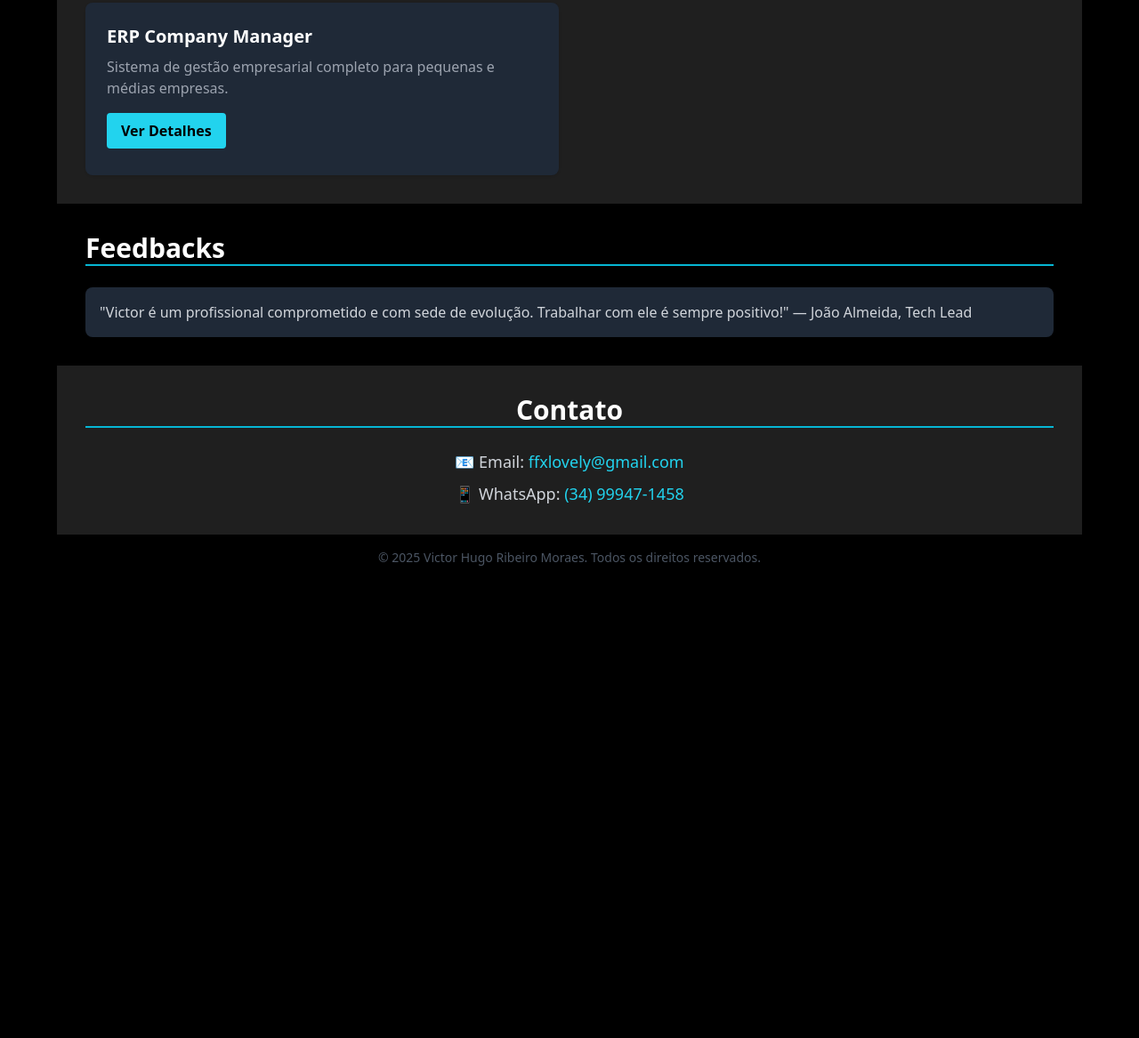
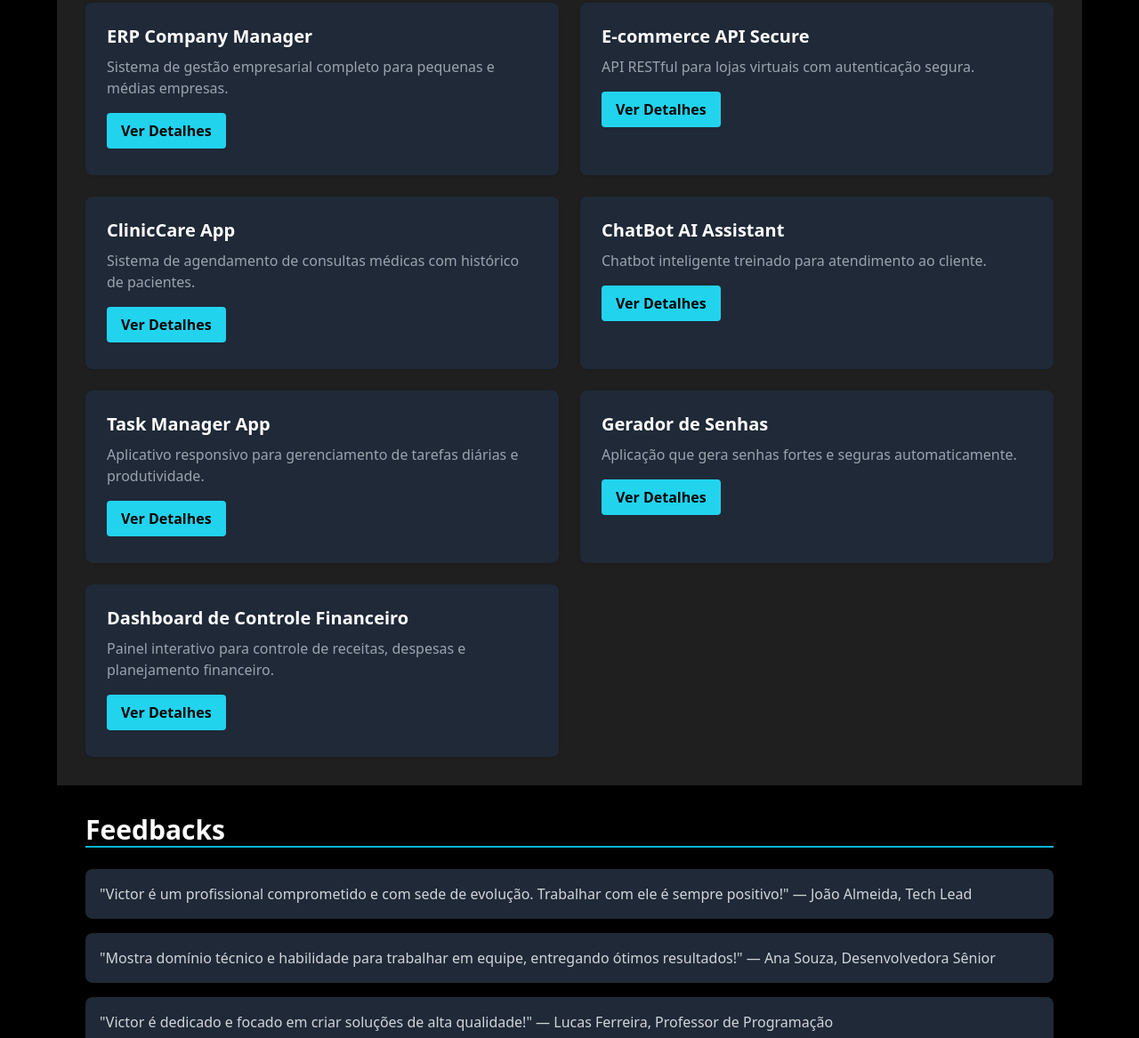
Before and after one commit to lovelyoyk/portfolio, a plain HTML site: page index.html in a window 1280 px wide. Shown: the part 1633-2800 px from the top of the page at 89% size. Before the commit the page ends 2286 px from the top, so only its background shows below. Drawn offline with nearby package versions, Linux system fonts and the light colour scheme.

Commit message:
index.html

```diff
--- a/index.html
+++ b/index.html
@@ -127,12 +127,48 @@
   <section id="projetos" class="bg-[#1f1f1f] p-8 max-w-6xl mx-auto" data-aos="zoom-in-up">
     <h2 class="text-3xl font-bold mb-6 border-b-2 border-cyan-500">Projetos</h2>
     <div class="grid grid-cols-1 md:grid-cols-2 gap-6">
+      <!-- ERP Company Manager -->
       <div class="bg-gray-800 p-6 rounded-lg shadow hover:scale-105 transition ripple" data-aos="zoom-in-up">
         <h3 class="text-xl font-semibold mb-2">ERP Company Manager</h3>
         <p class="text-gray-400 mb-4">Sistema de gestão empresarial completo para pequenas e médias empresas.</p>
         <a href="https://github.com/lovelyoyk/erp-company-manager" target="_blank" class="inline-block bg-cyan-400 hover:bg-cyan-500 text-black font-semibold py-2 px-4 rounded transition ripple">Ver Detalhes</a>
       </div>
-      <!-- (Repita para os demais projetos...) -->
+      <!-- E-commerce API Secure -->
+      <div class="bg-gray-800 p-6 rounded-lg shadow hover:scale-105 transition ripple" data-aos="zoom-in-up">
+        <h3 class="text-xl font-semibold mb-2">E-commerce API Secure</h3>
+        <p class="text-gray-400 mb-4">API RESTful para lojas virtuais com autenticação segura.</p>
+        <a href="https://github.com/lovelyoyk/ecommerce-api-secure" target="_blank" class="inline-block bg-cyan-400 hover:bg-cyan-500 text-black font-semibold py-2 px-4 rounded transition ripple">Ver Detalhes</a>
+      </div>
+      <!-- ClinicCare App -->
+      <div class="bg-gray-800 p-6 rounded-lg shadow hover:scale-105 transition ripple" data-aos="zoom-in-up">
+        <h3 class="text-xl font-semibold mb-2">ClinicCare App</h3>
+        <p class="text-gray-400 mb-4">Sistema de agendamento de consultas médicas com histórico de pacientes.</p>
+        <a href="https://github.com/lovelyoyk/cliniccare-app" target="_blank" class="inline-block bg-cyan-400 hover:bg-cyan-500 text-black font-semibold py-2 px-4 rounded transition ripple">Ver Detalhes</a>
+      </div>
+      <!-- ChatBot AI Assistant -->
+      <div class="bg-gray-800 p-6 rounded-lg shadow hover:scale-105 transition ripple" data-aos="zoom-in-up">
+        <h3 class="text-xl font-semibold mb-2">ChatBot AI Assistant</h3>
+        <p class="text-gray-400 mb-4">Chatbot inteligente treinado para atendimento ao cliente.</p>
+        <a href="https://github.com/lovelyoyk/chatbot-ai-assistant" target="_blank" class="inline-block bg-cyan-400 hover:bg-cyan-500 text-black font-semibold py-2 px-4 rounded transition ripple">Ver Detalhes</a>
+      </div>
+      <!-- Task Manager App -->
+      <div class="bg-gray-800 p-6 rounded-lg shadow hover:scale-105 transition ripple" data-aos="zoom-in-up">
+        <h3 class="text-xl font-semibold mb-2">Task Manager App</h3>
+        <p class="text-gray-400 mb-4">Aplicativo responsivo para gerenciamento de tarefas diárias e produtividade.</p>
+        <a href="https://github.com/lovelyoyk/task-manager-app" target="_blank" class="inline-block bg-cyan-400 hover:bg-cyan-500 text-black font-semibold py-2 px-4 rounded transition ripple">Ver Detalhes</a>
+      </div>
+      <!-- Gerador de Senhas -->
+      <div class="bg-gray-800 p-6 rounded-lg shadow hover:scale-105 transition ripple" data-aos="zoom-in-up">
+        <h3 class="text-xl font-semibold mb-2">Gerador de Senhas</h3>
+        <p class="text-gray-400 mb-4">Aplicação que gera senhas fortes e seguras automaticamente.</p>
+        <a href="https://github.com/lovelyoyk/Gerador-De-Senhas" target="_blank" class="inline-block bg-cyan-400 hover:bg-cyan-500 text-black font-semibold py-2 px-4 rounded transition ripple">Ver Detalhes</a>
+      </div>
+      <!-- Dashboard de Controle Financeiro -->
+      <div class="bg-gray-800 p-6 rounded-lg shadow hover:scale-105 transition ripple" data-aos="zoom-in-up">
+        <h3 class="text-xl font-semibold mb-2">Dashboard de Controle Financeiro</h3>
+        <p class="text-gray-400 mb-4">Painel interativo para controle de receitas, despesas e planejamento financeiro.</p>
+        <a href="https://github.com/lovelyoyk/Dashboard-de-controle-financeiro" target="_blank" class="inline-block bg-cyan-400 hover:bg-cyan-500 text-black font-semibold py-2 px-4 rounded transition ripple">Ver Detalhes</a>
+      </div>
     </div>
   </section>
 
@@ -140,15 +176,20 @@
   <section id="feedbacks" class="bg-black p-8 max-w-6xl mx-auto" data-aos="fade-left">
     <h2 class="text-3xl font-bold mb-6 border-b-2 border-cyan-500">Feedbacks</h2>
     <div class="flex flex-col gap-4">
-      <div class="bg-gray-800 p-4 rounded-lg shadow hover:scale-105 transition ripple">
+      <div class="bg-gray-800 p-4 rounded-lg shadow hover:scale-105 transition ripple" data-aos="fade-up">
         <p class="text-gray-300">"Victor é um profissional comprometido e com sede de evolução. Trabalhar com ele é sempre positivo!" — João Almeida, Tech Lead</p>
       </div>
-      <!-- (Repita para os demais depoimentos...) -->
+      <div class="bg-gray-800 p-4 rounded-lg shadow hover:scale-105 transition ripple" data-aos="fade-up">
+        <p class="text-gray-300">"Mostra domínio técnico e habilidade para trabalhar em equipe, entregando ótimos resultados!" — Ana Souza, Desenvolvedora Sênior</p>
+      </div>
+      <div class="bg-gray-800 p-4 rounded-lg shadow hover:scale-105 transition ripple" data-aos="fade-up">
+        <p class="text-gray-300">"Victor é dedicado e focado em criar soluções de alta qualidade!" — Lucas Ferreira, Professor de Programação</p>
+      </div>
     </div>
   </section>
 
   <!-- Contato -->
-  <section id="contato" class="bg-[#1f1f1f] p-8 max-w-6xl mx-auto text-center" data-aos="fade-up">
+  <section id="contato" class="bg-[#1f1f1f] p-8 max-w-6xl mx-auto text-center">
     <h2 class="text-3xl font-bold mb-6 border-b-2 border-cyan-500">Contato</h2>
     <p class="text-lg text-gray-300 mb-2">📧 Email: <a href="mailto:ffxlovely@gmail.com" class="text-cyan-400 hover:underline">ffxlovely@gmail.com</a></p>
     <p class="text-lg text-gray-300">📱 WhatsApp: <a href="https://wa.me/5534999471458" class="text-cyan-400 hover:underline">(34) 99947-1458</a></p>
```
